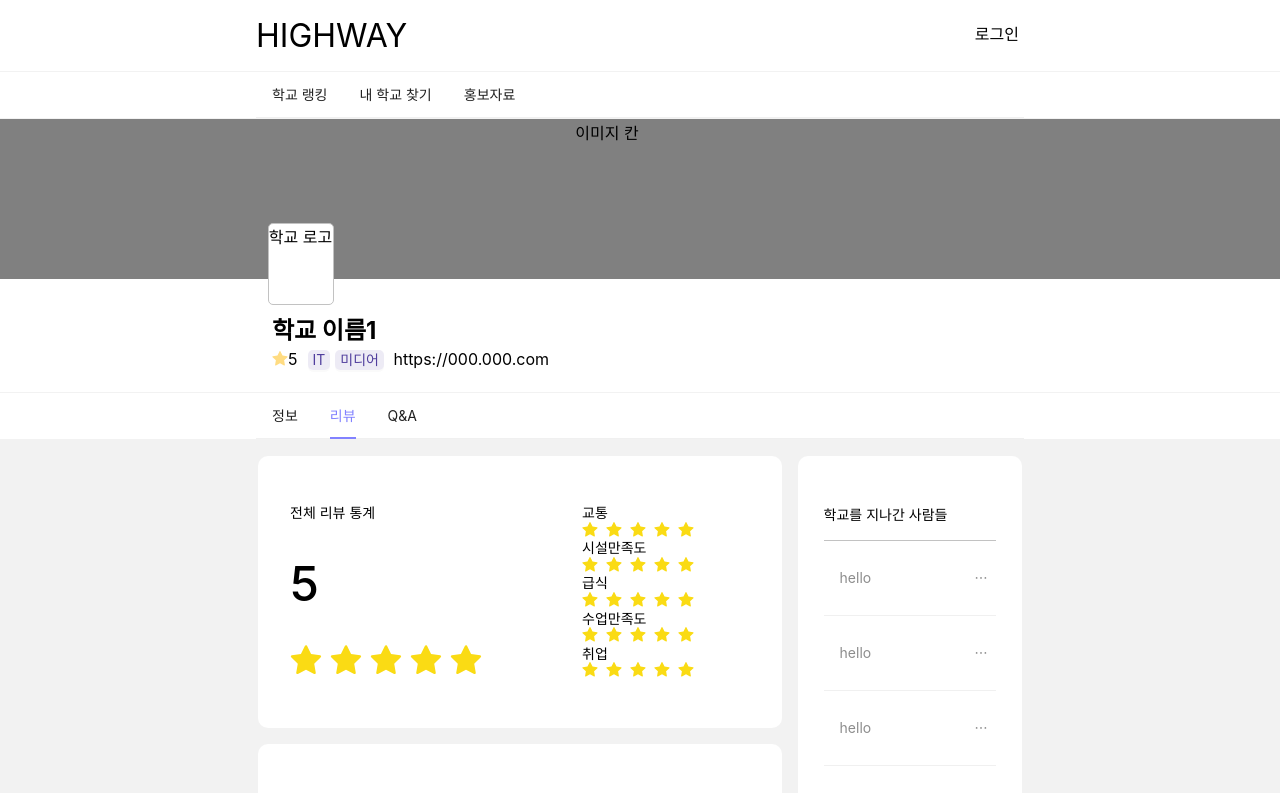
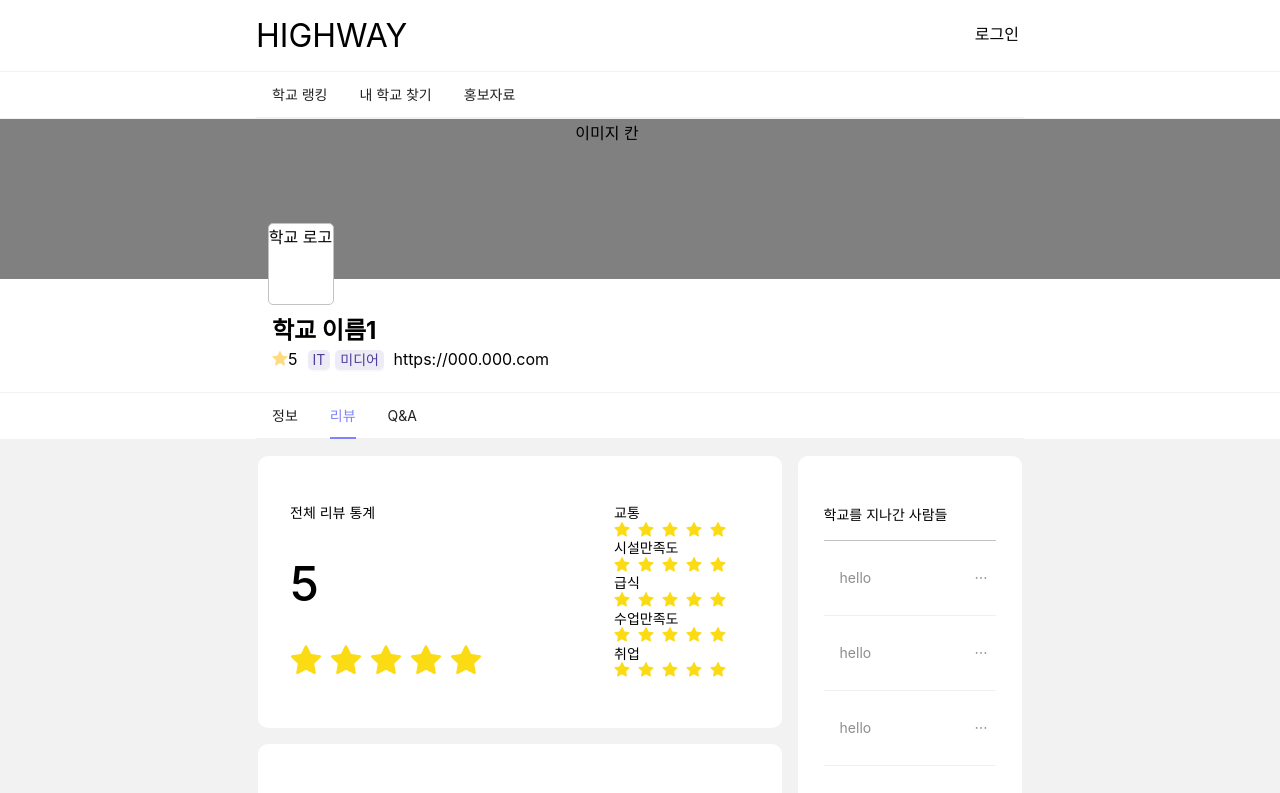
Before and after one commit to jeonjuseong11/gitlab_Mirroring, a React (Create React App) app in the folder highway/: page /schooldetail/1/review in a window 1280 px wide. Shown: the top 793 px of the page. Built offline with nearby package versions, Linux system fonts and the light colour scheme.

Commit message:
Edit : Remove useless Code
사용하지 않는 코드 제거

```diff
--- a/highway/src/components/ReviewDetail.js
+++ b/highway/src/components/ReviewDetail.js
@@ -14,7 +14,7 @@ const ReviewPost = () => {
 
   useEffect(() => {
     if (me) {
-      console.log(me);
+      // console.log(me);
     }
   }, []);
   return (
--- a/highway/src/components/SchoolDetail/SchoolDetailReview.js
+++ b/highway/src/components/SchoolDetail/SchoolDetailReview.js
@@ -1,7 +1,7 @@
 import React, { useEffect, useRef } from "react";
 import { Col, Rate, Row } from "antd";
 import { SubPageWrapper, StarRateWrapper } from "./SchoolDetailStyle";
-import { useDispatch, useSelector } from "react-redux";
+import { useSelector } from "react-redux";
 import { useParams } from "react-router-dom";
 import OneLineReview from "./OneLineReview";
 import ReviewDetail from "../ReviewDetail";
@@ -16,7 +16,6 @@ const SchoolDetailReview = () => {
   }, []);
 
   const { schools } = useSelector((state) => state.school);
-  const dispatch = useDispatch();
   const schoolId = useParams();
   const StarRate = schools[schoolId.schoolId - 1].totalRate;
   const totalStarRate =
@@ -33,9 +32,7 @@ const SchoolDetailReview = () => {
           <StarRateWrapper>
             <div style={{ width: "60%" }}>
               <p>전체 리뷰 통계</p>
-              <h1 style={{ fontSize: "3rem", fontWeight: "500" }}>
-                {totalStarRate}
-              </h1>
+              <h1 style={{ fontSize: "3rem", fontWeight: "500" }}>{totalStarRate}</h1>
               <Rate
                 disabled
                 defaultValue={totalStarRate}
@@ -47,10 +44,10 @@ const SchoolDetailReview = () => {
             </div>
             <div
               style={{
+                display: "inline-block",
+                paddingTop: "1rem",
+                paddingLeft: "3rem",
                 lineHeight: "1.1rem",
-                paddingTop: "1rem",
-                paddingLeft: "1rem",
-                display: "inline-block",
               }}
             >
               <p style={{ margin: "0" }}>교통</p>
```
